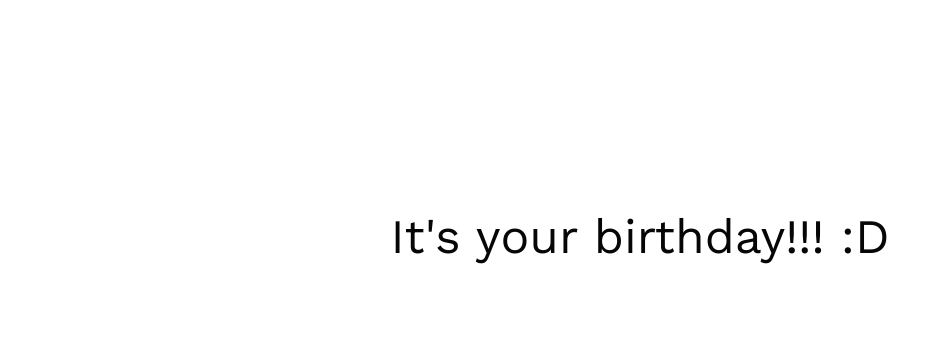
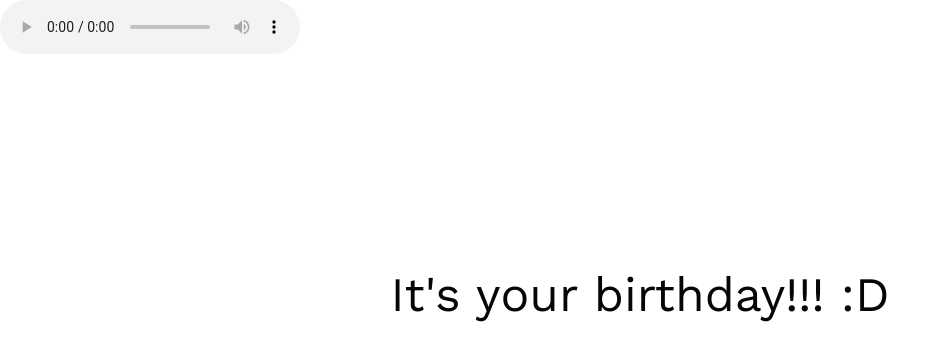
Before and after one commit to heeropunjabi/Happy-Birthday-2021, a website: page index.html in a window 1280 px wide. Shown: the whole page, without its empty margins (0-950 px from the left). Drawn offline with nearby package versions, Linux system fonts and the light colour scheme.

Commit message:
controls

```diff
--- a/index.html
+++ b/index.html
@@ -12,7 +12,7 @@
 </head>
 
 <body>
-  <audio  src="https://heeropunjabi.github.io/Happy-Birthday-2021/img/tune.mp3" autoplay loop preload="auto">
+  <audio  src="https://heeropunjabi.github.io/Happy-Birthday-2021/img/tune.mp3" autoplay loop preload="auto" controls>
   </audio>
   <div class="container">
     <div class="one">
```
